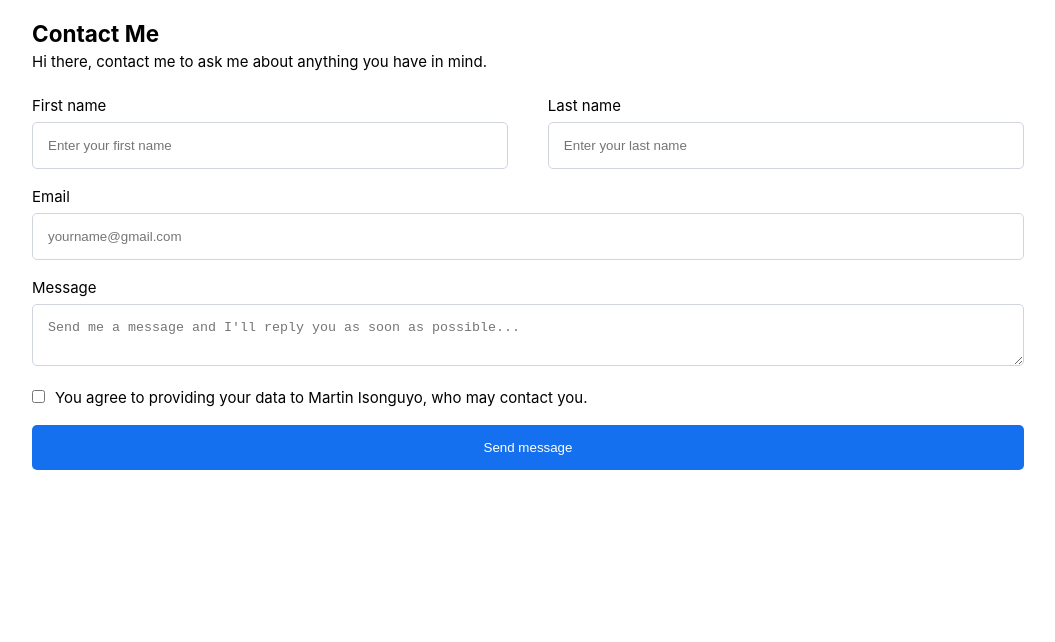
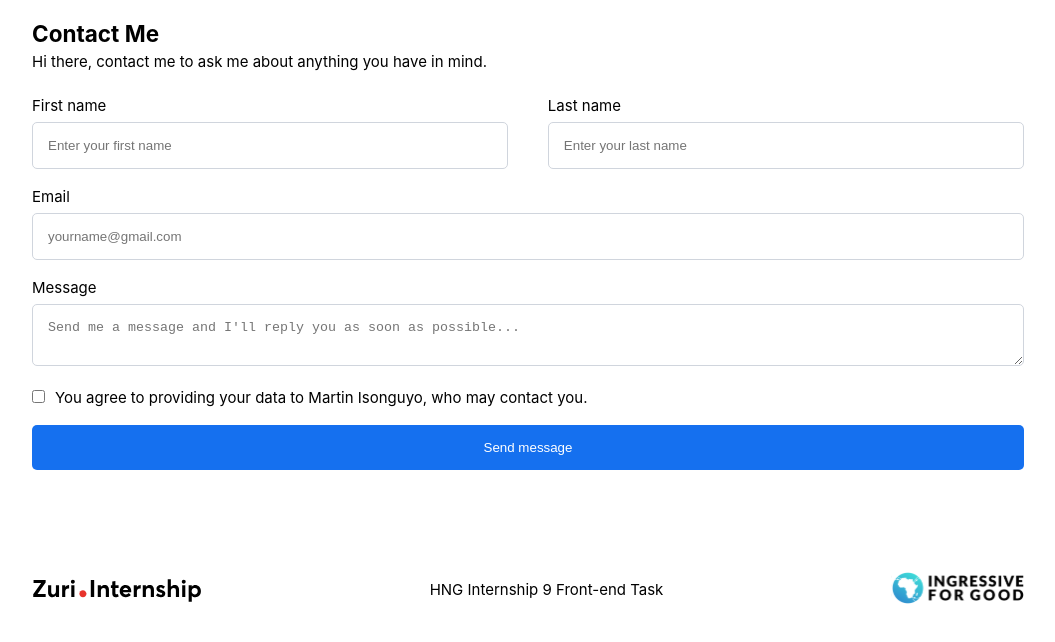
Before and after one commit to isonguyom/hngi9-personal-profile, a React (Create React App) app: page /contact in a window 1280 px wide. Shown: the top 642 px of the page, without its empty margins (112-1167 px from the left). Built offline with nearby package versions, Linux system fonts and the light colour scheme.

Commit message:
refactor: extract Footer component from Home.js into a separte file Footer.js

```diff
--- a/src/App.css
+++ b/src/App.css
@@ -61,7 +61,7 @@
 }
 
 .Footer {
-    margin-top: 30px;
+    margin-top: 40px;
 }
 
 .Footer p {
@@ -71,6 +71,14 @@ margin: 10px 0;
 /* Contact Page */
 .Contact {
     width: 100%;
+    height: 100%;
+    display: flex;
+    flex-flow: column;
+    justify-content: space-between;
+}
+
+.Contact .contact-form {
+    margin-bottom: 60px;
 }
 
 .Contact #contact_form_title {
--- /dev/null
+++ b/src/components/Footer.js
@@ -0,0 +1,15 @@
+import zuriLogo from '../assets/zuri_logo.svg'
+import i4g from '../assets/i4g_logo.svg'
+
+function Footer() {
+    return (
+        <div className='Footer'>
+            <a href='https://internship.zuri.team/'><img src={ zuriLogo } alt='Zuri Internship'/></a>
+            <p>HNG Internship 9 Front-end Task</p>
+            <a href='https://ingressive.org/'><img src={ i4g } alt='I4G'/></a>
+        </div>
+    );
+};
+
+
+export default Footer;
--- a/src/index.css
+++ b/src/index.css
@@ -11,4 +11,5 @@
 body {
     font: 15px 'Inter', sans-serif;;
     margin: 20px;
+    min-height: 100vh;
 }
--- a/src/pages/Contact.js
+++ b/src/pages/Contact.js
@@ -1,3 +1,5 @@
+import Footer from "../components/Footer";
+
 function Contact() {
     const handleSubmit = (event) => {
         event.preventDefault();
@@ -5,7 +7,8 @@ function Contact() {
       };
 
 return (
-    <form className='Contact' onSubmit={handleSubmit}>
+    <div className="Contact">
+    <form className='contact-form' onSubmit={handleSubmit}>
         <h2 id='contact_form_title'>Contact Me</h2>
         <p>Hi there, contact me to ask me about anything you have in mind.</p>
         <div className='names-wrapper'>
@@ -33,6 +36,8 @@ return (
     </div>
     <button type='submit' id='btn__submit'>Send message</button>
 </form>
+<Footer />
+</div>
 );
 };
 
--- a/src/pages/Home.js
+++ b/src/pages/Home.js
@@ -1,7 +1,6 @@
 import { React, useRef } from 'react';
+import Footer from '../components/Footer'
 import image from '../assets/me.jpg'
-import zuriLogo from '../assets/zuri_logo.svg'
-import i4g from '../assets/i4g_logo.svg'
 import slack from '../assets/slack.svg'
 import github from '../assets/github.svg'
 
@@ -47,16 +46,6 @@ We have amazing books on design and coding that will enhance your learning.' tex
 };
 
 
-function Footer() {
-    return (
-        <div className='Footer'>
-            <a href='https://internship.zuri.team/'><img src={ zuriLogo } alt='Zuri Internship'/></a>
-            <p>HNG Internship 9 Front-end Task</p>
-            <a href='https://ingressive.org/'><img src={ i4g } alt='I4G'/></a>
-        </div>
-    );
-};
-
 function Home() {
     return (
         <div>
```
